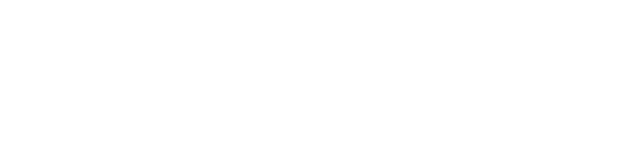
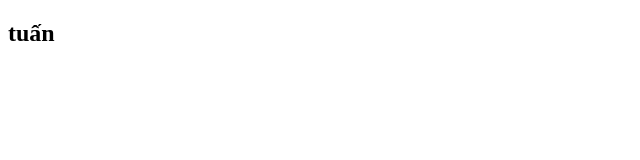
Before and after one commit to tuanbin298/test, a plain HTML site: page index.html in a window 1280 px wide. Shown: the full height of the page, 0-640 px from the left. Drawn offline with Linux system fonts and the light colour scheme.

Commit message:
Tuấn test

```diff
--- a/index.html
+++ b/index.html
@@ -5,5 +5,7 @@
     <meta name="viewport" content="width=device-width, initial-scale=1.0" />
     <title>Document</title>
   </head>
-  <body></body>
+  <body>
+    <h2>tuấn</h2>
+  </body>
 </html>
```
